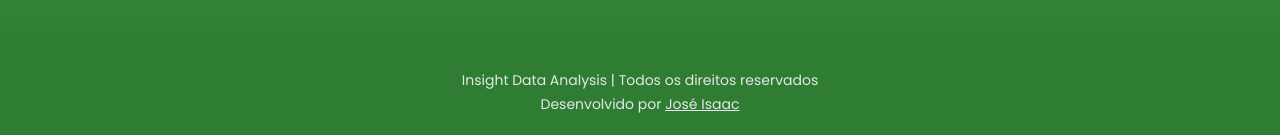
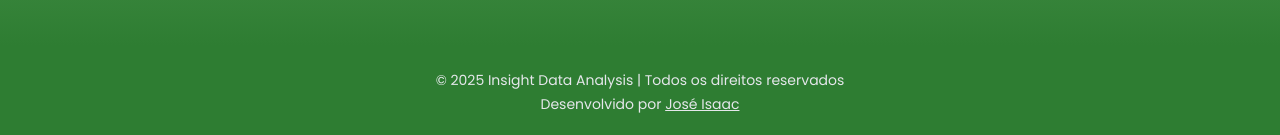
Before and after one commit to joseisaacpy/portfolio-projetos-dieyson, a Next.js app: page / in a window 1280 px wide. Shown: the part 2386-2521 px from the top of the page. Built offline with nearby package versions, Linux system fonts and the light colour scheme.

Commit message:
feat: adicionar ano atual no footer

```diff
--- a/src/components/Footer.jsx
+++ b/src/components/Footer.jsx
@@ -1,11 +1,15 @@
+// Importa Link
 import Link from "next/link";
 
 export function Footer() {
   return (
     <footer className="bg-verde-escuro py-6 flex flex-col items-center text-center text-gray-200">
+      {/* Div de textos */}
       <div className="max-w-screen-lg mx-auto flex flex-col gap-1">
+        {/* Textos do footer */}
         <p className="text-sm">
-          Insight Data Analysis | Todos os direitos reservados
+          © {new Date().getFullYear()} Insight Data Analysis | Todos os direitos
+          reservados
         </p>
         <p className="text-sm">
           Desenvolvido por{" "}
```
